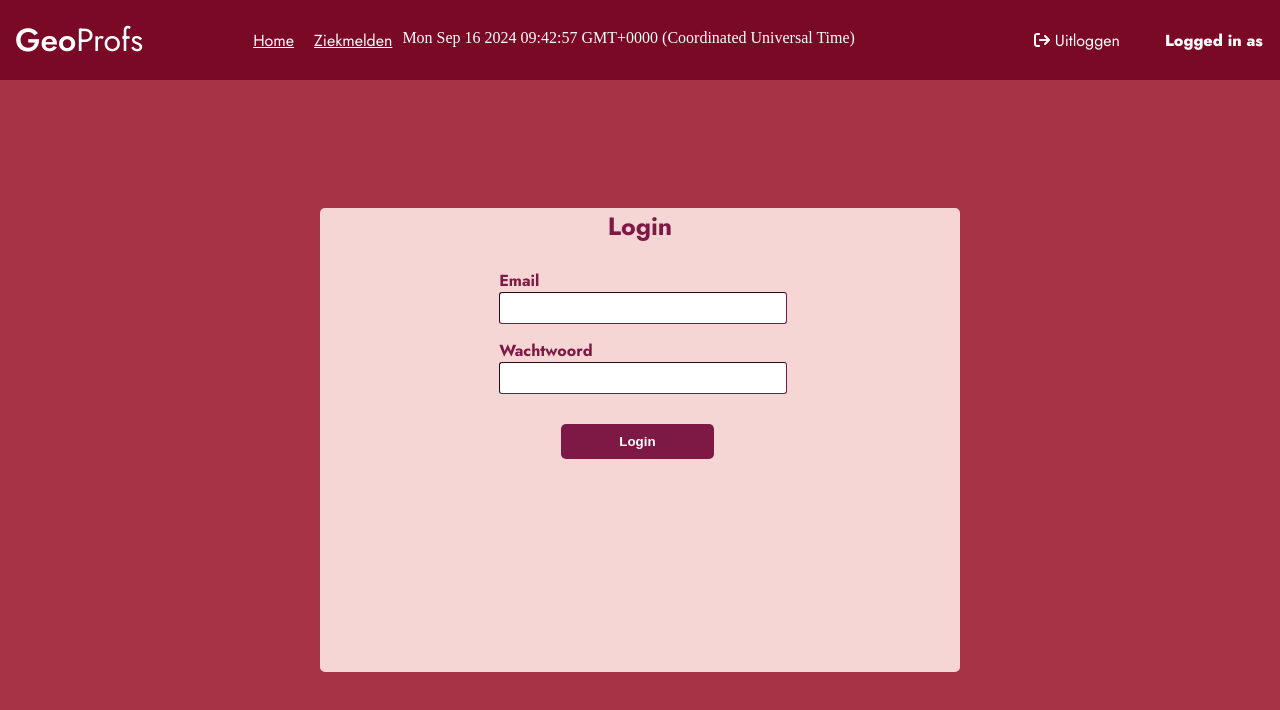
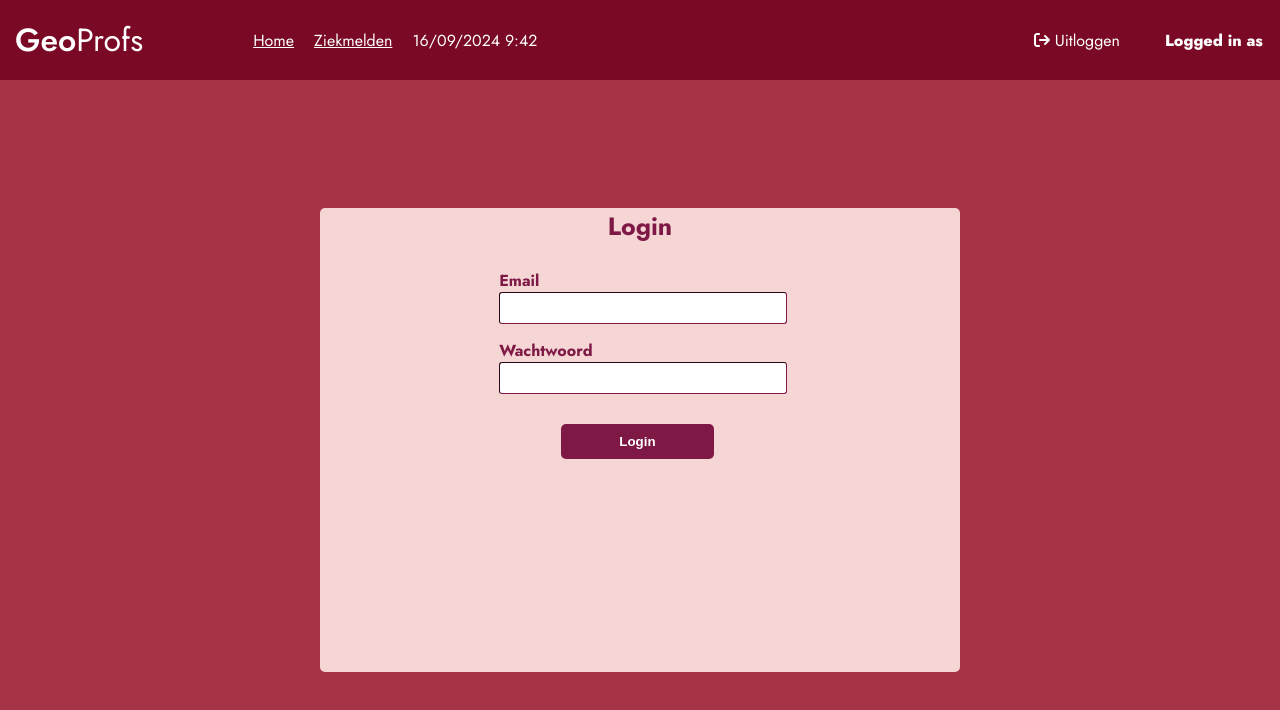
Before and after one commit to BoraEfe/GeoProfs, a React (Vite) app: page /Login in a window 1280 px wide. Shown: the top 710 px of the page. Built offline with nearby package versions, Linux system fonts and the light colour scheme.

Commit message:
Datum plaatsing

```diff
--- a/src/Components/Header/Header.jsx
+++ b/src/Components/Header/Header.jsx
@@ -2,7 +2,7 @@ import './Header.css';
 import { FontAwesomeIcon } from '@fortawesome/react-fontawesome'
 import { faArrowRightFromBracket } from '@fortawesome/free-solid-svg-icons';
 import { useNavigate } from 'react-router-dom';
-import date from '../../Components/date';
+import Date from '../../Components/date';
 
 const Header = () => {
 
--- a/src/Components/date.jsx
+++ b/src/Components/date.jsx
@@ -1,13 +1,24 @@
-import { React } from 'react';
-import { useState } from 'react';
+import React from 'react';
 
-const Date = () => {
-    const [date, setDate] = useState(new Date());
+const CurrentDate = () => {
+    const today = new Date();
+    const day = today.getDate();
+    const month = today.getMonth() + 1;
+    const year = today.getFullYear();
+    const minute = today.getMinutes();
+    const hour = today.getHours();
+    let currentDate;
+    if (month < 10) {
+        currentDate = day + "/0" + month + "/" + year + " " + hour + ":" + minute;
+    } else {
+        currentDate = day + "/" + month + "/" + year + " " + hour + ":" + minute;
+    }
+
     return(
-        <>
-        <h1>Datum: </h1>
-        <p> {date.toLocaleString()}</p>
-        </>
-    )
+        <li>
+            <a>{currentDate}</a>
+        </li>
+    );
 }
-export default Date;
+
+export default CurrentDate;
```
